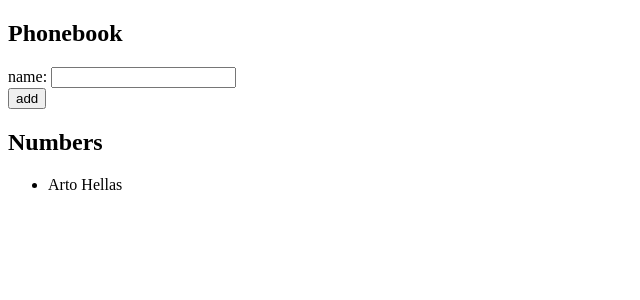
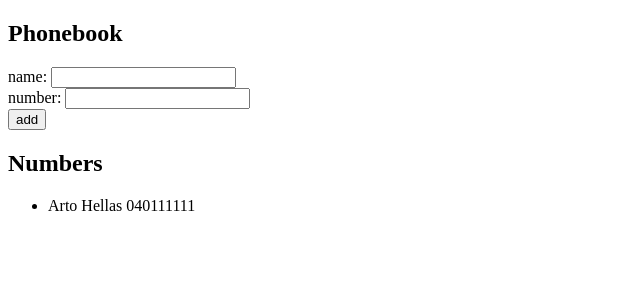
Before and after one commit to villemae/Full-Stack-Course, a React (Create React App) app in the folder part02/phonebook/: page / in a window 1280 px wide. Shown: the top 300 px of the page, without its empty margins (0-640 px from the left). Built offline with nearby package versions, Linux system fonts and the light colour scheme.

Commit message:
Exercise 2.8 done

```diff
--- a/part02/phonebook/src/App.js
+++ b/part02/phonebook/src/App.js
@@ -1,36 +1,48 @@
 import { useState } from 'react'
-import Contact from './components/Contact'
 
 const App = () => {
   const [persons, setPersons] = useState([
     { name: 'Arto Hellas',
-      id: 1
+      number: '040111111'
     }
   ])
   const [newName, setNewName] = useState('')
+  const [newNumber, setNewNumber] = useState('')
 
-  const addName = (event) => {
+  const addContact = (event) => {
     event.preventDefault()
-    const nameObject = {
-      name: newName,
-      id: persons.length
+    if (persons.find(elem => elem.name === newName) === undefined) {
+      const nameObject = {
+        name: newName,
+        number: newNumber
+      }
+      setPersons(persons.concat(nameObject))
+    } else {
+      alert(`${newName} is already in the phonebook`)
     }
-    console.log(newName)
-    setPersons(persons.concat(nameObject))
   }
 
-  const handleChange = (event) => {
+  const handleNameChange = (event) => {
       setNewName(event.target.value)
+  }
+
+  const handleNumberChange = (event) => {
+    setNewNumber(event.target.value)
   }
 
   return (
     <div>
       <h2>Phonebook</h2>
-      <form onSubmit={addName}>
+      <form onSubmit={addContact}>
         <div>
           name: <input
           value={newName}
-          onChange={handleChange} />
+          onChange={handleNameChange} />
+        </div>
+        <div>
+          number: <input
+          value={newNumber}
+          onChange={handleNumberChange} />
         </div>
         <div>
           <button type="submit">add</button>
@@ -39,7 +51,7 @@ const App = () => {
       <h2>Numbers</h2>
       <ul>
         {persons.map(person =>
-          <li key={person.id}>{person.name}</li>
+          <li key={person.name}>{person.name} {person.number}</li>
         )}
       </ul>
     </div>
```
